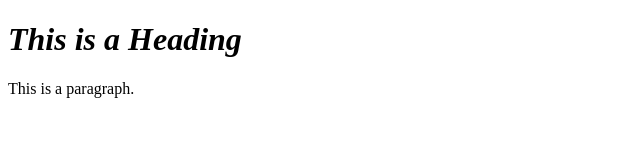
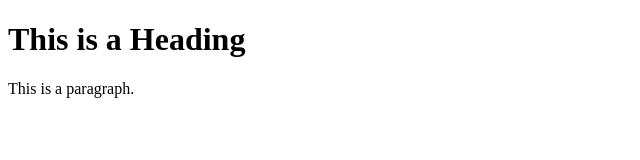
Before and after one commit to Christianschrodahl/MergeConflicts, a plain HTML site: page index.html in a window 1280 px wide. Shown: the full height of the page, 0-640 px from the left. Drawn offline with Linux system fonts and the light colour scheme.

Commit message:
new commit

```diff
--- a/index.html
+++ b/index.html
@@ -6,7 +6,7 @@
 <body>
 
 
-<h1><i>This is a Heading</i></h1>
+<h1>This is a Heading</h1>
 
 <p>This is a paragraph.</p>
 
```
